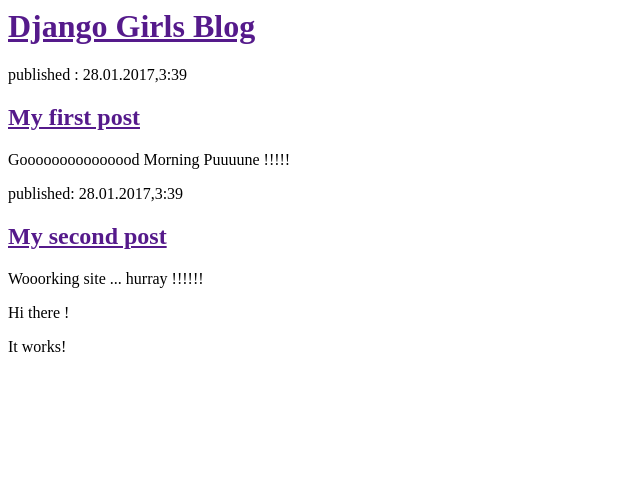
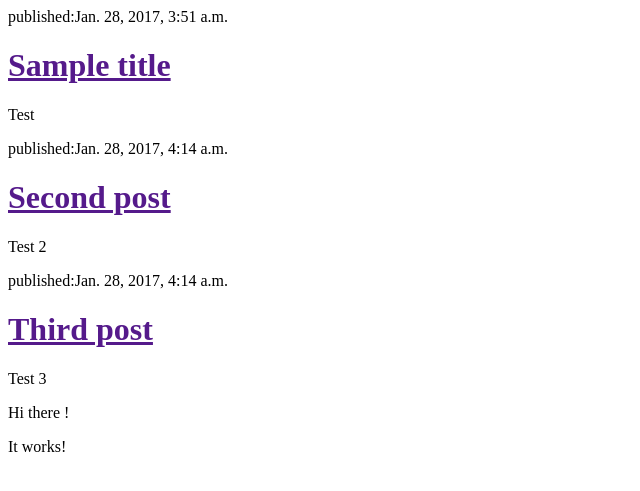
Before and after one commit to androshubh/mysite-django, a Django app: page / in a window 1280 px wide. Shown: the top 491 px of the page, without its empty margins (0-640 px from the left). Run offline with Django 3.2, Linux system fonts and the light colour scheme; data comes from the database, SQL or seed files in the repository; both versions use the stored data as it was after the commit.

Commit message:
Modified templates to display posts from database.

```diff
--- a/mysite/blog/templates/blog/post_list.html
+++ b/mysite/blog/templates/blog/post_list.html
@@ -4,17 +4,13 @@
     </head>
     <body>
         <div>
-            <h1><a href = ""> Django Girls Blog</a></h1>
-        </div>
-        <div>
-            <p>published : 28.01.2017,3:39</p>
-            <h2><a href = "" > My first post</a></h2>
-            <p>Gooooooooooooood Morning Puuuune !!!!!</p>
-        </div>
-        <div>
-            <p>published: 28.01.2017,3:39</p>
-            <h2><a href = ""> My second  post </a></h2>
-            <p>Wooorking site ... hurray !!!!!!</p>
+            {% for post in posts %}
+                <div>
+                    <p>published:{{post.published_date}}</p>
+                    <h1><a href = ""> {{post.title}}</a></h1>
+                    <p>{{ post.text|linebreaksbr }} </p>
+                </div>
+            {% endfor %}
         </div>
     <p>Hi there !</p>
     <p> It works!</p>
--- a/mysite/blog/views.py
+++ b/mysite/blog/views.py
@@ -1,6 +1,10 @@
 from django.shortcuts import render
+from django.utils import timezone
+from .models import Post
+
 
 # Create your views here.
 
 def post_list(request):
-    return render(request, 'blog/post_list.html',{})
+    posts = Post.objects.filter(published_date__lte=timezone.now()).order_by('published_date')
+    return render(request, 'blog/post_list.html',{'posts':posts})
```
Also changed, not shown: mysite/db.sqlite3.
